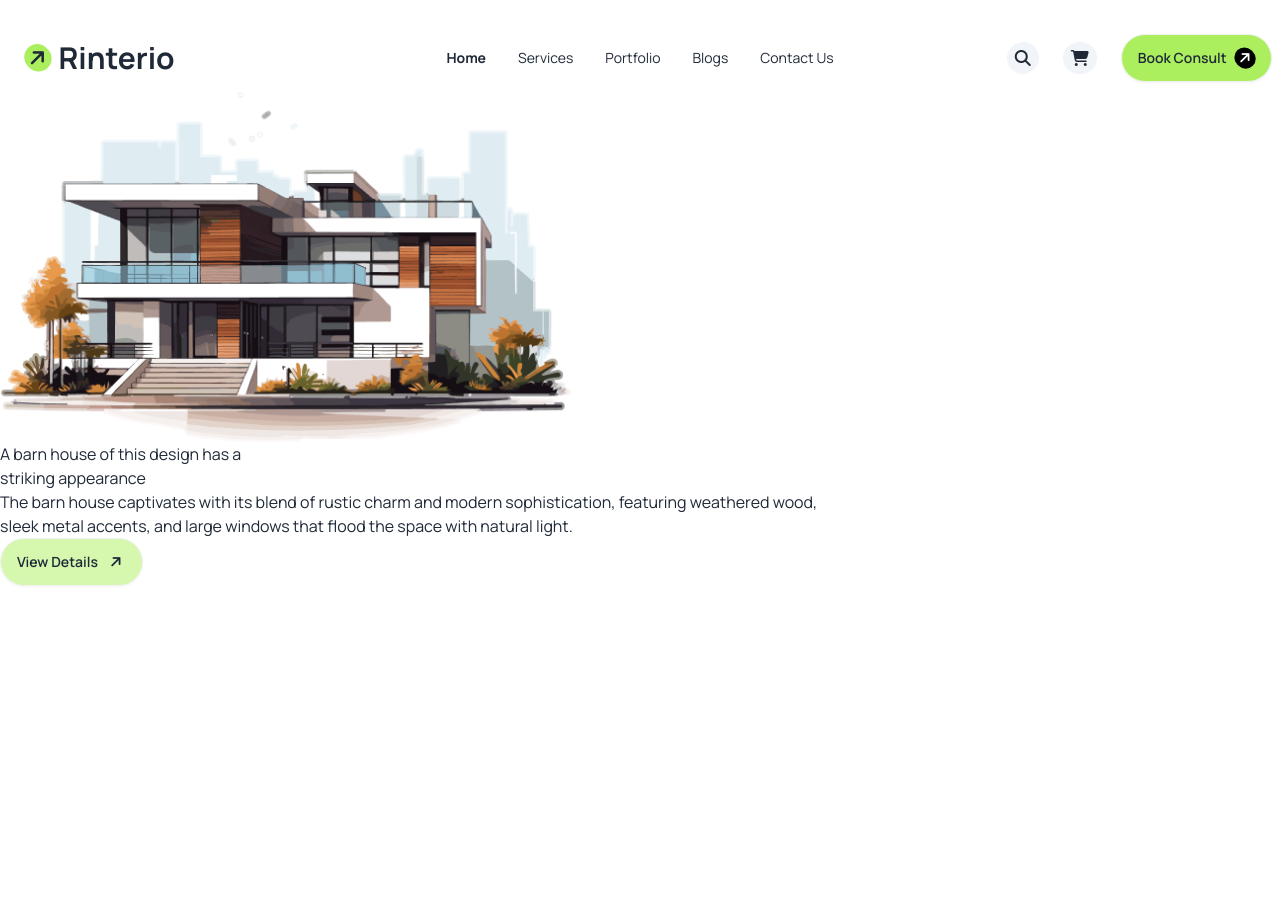
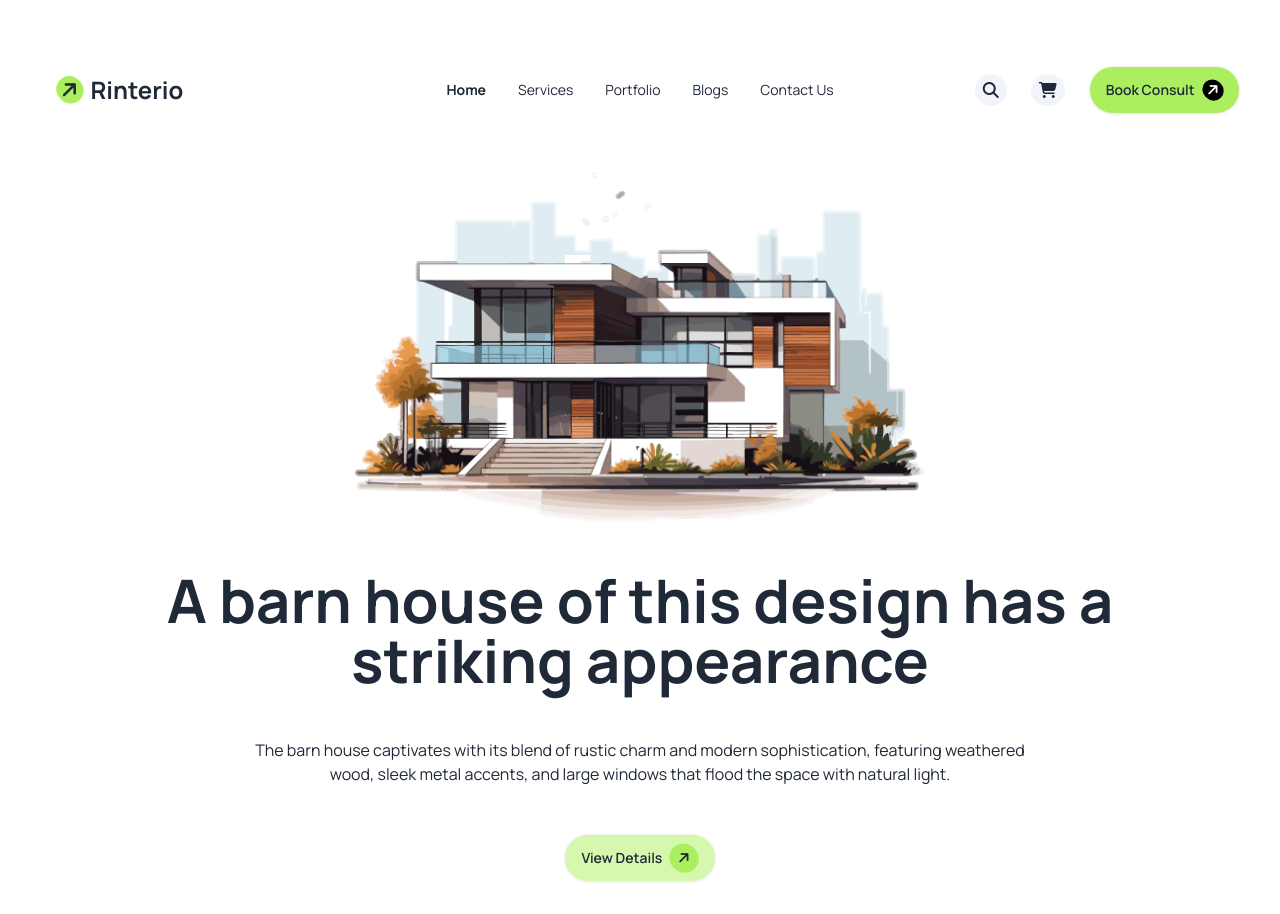
Before and after one commit to Sabbir3120/Assignment-3, a plain HTML site: page index.html in a window 1280 px wide. Before the commit the page ends 800 px from the top, so only its background shows below. Drawn offline with nearby package versions, Linux system fonts and the light colour scheme.

Commit message:
Add the hero section

```diff
--- a/index.html
+++ b/index.html
@@ -45,12 +45,12 @@
 </head>
 <body class="manrope-font">
   <!-- Header -->
-  <header class="container mx-auto">
+  <header class="container mx-auto p-3 md:p-6 lg:p-8">
     <!--Start nav section -->
-     <nav class="mt-6 bg">
+     <nav class="mt-6 mb-12 bg">
       <div class="navbar bg-base-100">
         <div class="navbar-start">
-          <a class="btn btn-ghost text-xl"><i class="fa-solid fa-arrow-right -rotate-45 bg-[#ABEF5F] rounded-full p-1"></i><span class="text-3xl lg:6xl font-bold">Rinterio</span></a>
+          <a class="btn btn-ghost text-xl"><i class="fa-solid fa-arrow-right -rotate-45 bg-[#ABEF5F] rounded-full p-1"></i><span class="text-2xl lg:6xl font-bold">Rinterio</span></a>
         </div>
         <div class="navbar-center hidden lg:flex">
           <ul class="menu menu-horizontal px-1">
@@ -72,15 +72,17 @@
 
 
      <!-- Start hero Section -->
-      <Section>
-         <div>
-          <img src="./assets/banner.png" alt="">
+     <Section class="flex justify-center items-center">
+      <div class="space-y-12 text-center">
+        <div>
+          <img class="mx-auto" src="./assets/banner.png" alt="">
          </div>
-         <h3>A barn house of this design has a <br> striking appearance</h3>
-         <p class="w-4/6">The barn house captivates with its blend of rustic charm and modern sophistication, featuring weathered wood, sleek metal accents, and large windows that flood the space with natural light.</p>
-         <button class="btn rounded-full btc">View Details <i class="fa-solid fa-arrow-right -rotate-45 bg-rgba(171, 239, 95, 0.5) rounded-full p-1"></i></button>
-      </Section>
-     <!-- End hero Section -->
+         <h3 class="text-4xl lg:text-6xl font-bold">A barn house of this design has a <br> striking appearance</h3>
+         <p class="w-full lg:w-4/6 mx-auto">The barn house captivates with its blend of rustic charm and modern sophistication, featuring weathered wood, sleek metal accents, and large windows that flood the space with natural light.</p>
+         <button class="btn rounded-full btc mb-16">View Details <i class="fa-solid fa-arrow-right -rotate-45 bg-[#ABEF5F] rounded-full p-2"></i></button>
+      </div>
+   </Section>
+  <!-- End hero Section -->
   </header>
   <!-- Main -->
   <main>
```
